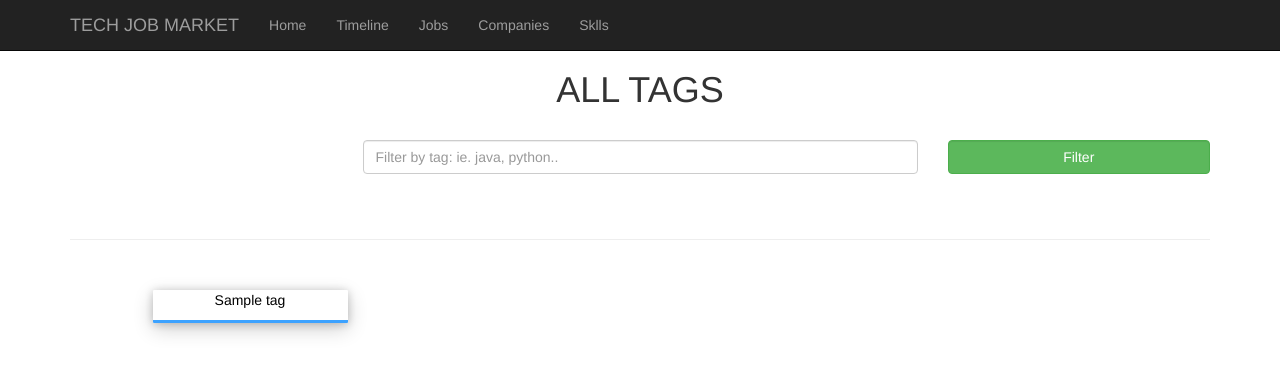
After one commit to sVujke/django-job-analytics, a Django app: template templates/tags.html in a window 1280 px wide. The commit adds this page. Shown: the top 374 px of the page. Run offline with Django 3.2, Linux system fonts and the light colour scheme; the template is opened without the code that fills it: most values are stand-ins (such as "Sample title", 1, 10 or a date in 2020); parts of the project's set-up code (start-up, migrations or seed data) failed here and were passed over; some libraries are stand-ins or nearby versions.

Commit message:
tags page

```diff
--- a/app/app_modules/mongo_queries.py
+++ b/app/app_modules/mongo_queries.py
@@ -1,6 +1,7 @@
 import mongo_connection
 import pprint
 from bson.son import SON
+import pymongo
 
 db, collection = mongo_connection.connect_client('jobs_db','job_posts')
 
@@ -82,4 +83,5 @@ def top_x(x,key1,value,dkey):
 # print "Frekvencijski recnik"
 # print list(collection.aggregate
 
-count_by_key("city","Belgrade")
+def unique(key):
+    return collection.distinct(key)
--- a/app/static/css/style.css
+++ b/app/static/css/style.css
@@ -21,3 +21,24 @@
     height: 400px;
     width: 800px;
 }
+
+.tag-div{
+    border-radius: 1px;
+    border-style: solid;
+    border-color: inherit;
+    box-shadow: 0 1px 8px 0 rgba(0, 0, 0, 0.2), 0 6px 20px 0 rgba(0, 0, 0, 0.19);
+    border-bottom-color: #3ca2ff;
+    border-left: none;
+    border-right: none;
+    border-top: none;
+    margin-bottom: 5px;
+
+}
+
+.black{
+    color: black;
+}
+
+.margin-bottom{
+    margin-bottom: 20px;
+}
--- a/app/static/css/wonder.css
+++ b/app/static/css/wonder.css
@@ -37,6 +37,10 @@ body {
 
 .featurette-divider {
     margin: 80px 0;
+}
+
+.featurette-divider-small{
+    margin: 50px 0;
 }
 
 .featurette {
--- a/job_analytics/urls.py
+++ b/job_analytics/urls.py
@@ -19,5 +19,6 @@ from app import views
 
 urlpatterns = [
     url(r'^$', views.home, name="home"),
+    url(r'^tags/$', views.tags, name="tags"),
     url(r'^admin/', admin.site.urls),
 ]
--- /dev/null
+++ b/templates/tags.html
@@ -0,0 +1,49 @@
+<!DOCTYPE html>
+<html lang="en">
+<head>
+    <meta charset="UTF-8">
+    <title>Title</title>
+
+    {% load staticfiles %}
+
+    {% include "scripts.html" %}
+</head>
+<body>
+    {% include "navbar.html" %}
+
+    <div class="container">
+
+        <div class="row margin-bottom">
+            <div class="col-md-10 col-md-offset-1  text-center ">
+                <h1>ALL TAGS</h1>
+            </div>
+        </div>
+
+        <div class="row">
+            <div class="form-group">
+                <form role="form" action="">
+                    <div class="form-group col-md-6 col-md-offset-3">
+                        <input type="text" class="form-control " placeholder="Filter by tag: ie. java, python..">
+                    </div>
+                    <div class="form-group col-md-3" >
+                        <input type="submit" class="form-control btn btn-success" role="button" value="Filter">
+                    </div>
+                </form>
+            </div>
+        </div>
+
+
+
+
+        <hr class="featurette-divider-small">
+
+        <div class="row" id="list">
+            {% for tag in tags %}
+                <a href="#"><div class="col-md-offset-1 col-md-2 tag-div">
+                    <p class="text-center black">{{ tag }}</p>
+                </div></a>
+            {% endfor %}
+        </div>
+    </div>
+</body>
+</html>
```
Also changed, not shown: app/views.py (+19 -0 lines).
